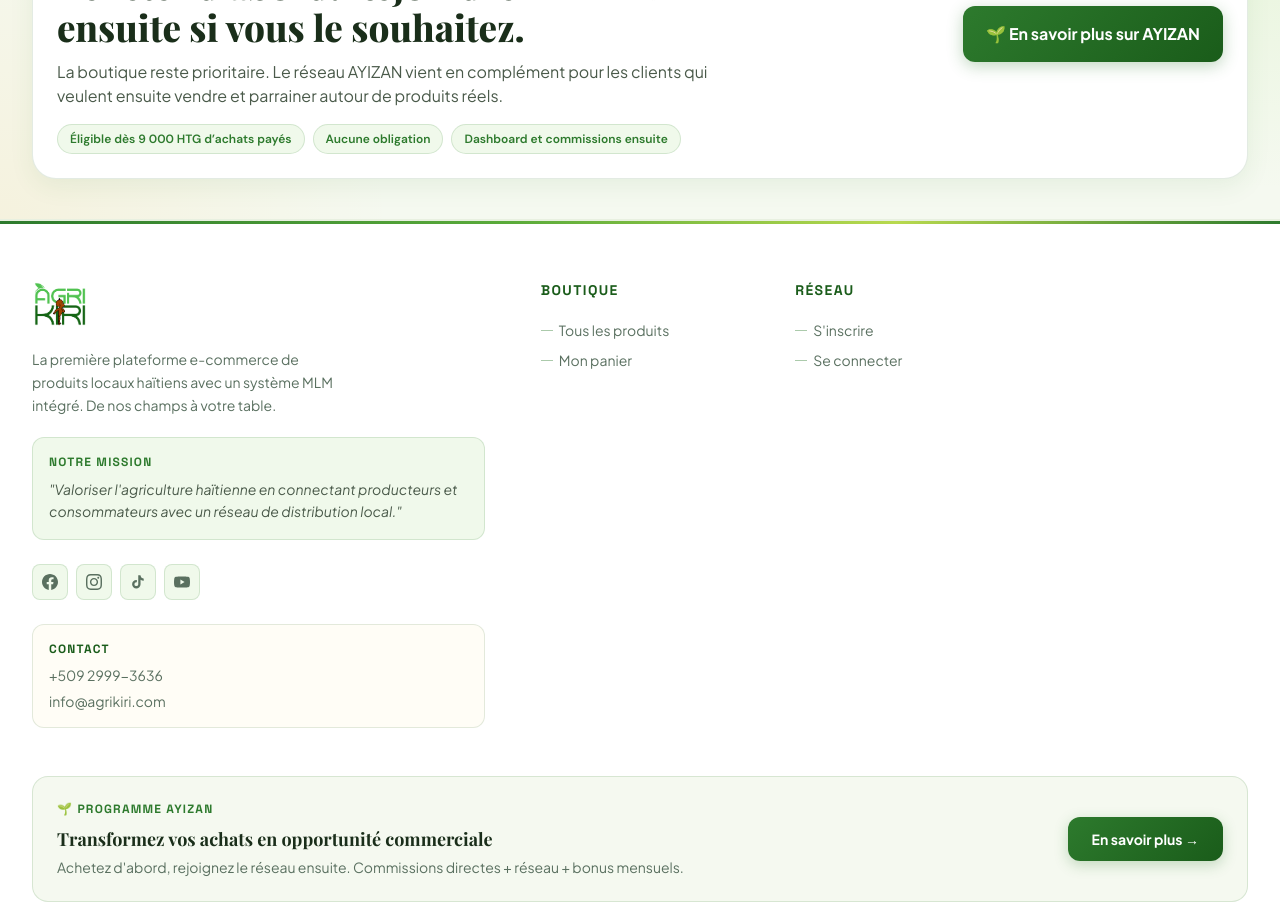
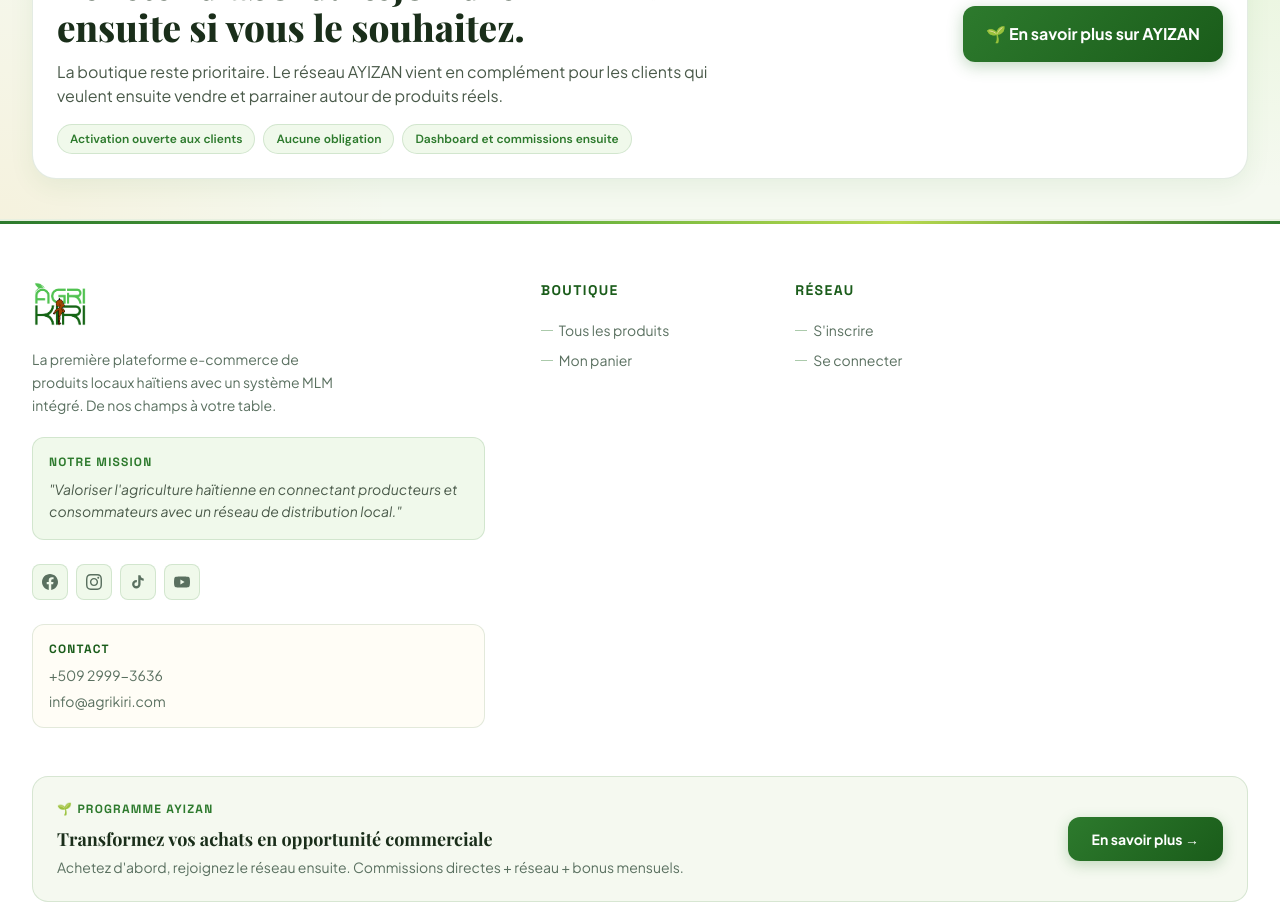
Before and after one commit to jcsoftlabs/agrikiri-front, a Next.js app: page / in a window 1280 px wide. Shown: the part 2080-3001 px from the top of the page. Built offline with nearby package versions, Linux system fonts and the light colour scheme; no server answers; a web font is replaced by a local one.

Commit message:
fix: remove ayizan purchase minimum copy

```diff
--- a/app/(public)/page.tsx
+++ b/app/(public)/page.tsx
@@ -570,7 +570,7 @@
                 La boutique reste prioritaire. Le réseau AYIZAN vient en complément pour les clients qui veulent ensuite vendre et parrainer autour de produits réels.
               </p>
               <div className="mt-4 flex flex-wrap gap-2">
-                {['Éligible dès 9 000 HTG d’achats payés', 'Aucune obligation', 'Dashboard et commissions ensuite'].map((item) => (
+                {['Activation ouverte aux clients', 'Aucune obligation', 'Dashboard et commissions ensuite'].map((item) => (
                   <span
                     key={item}
                     className="rounded-full px-3 py-1.5 text-xs font-semibold"
```
